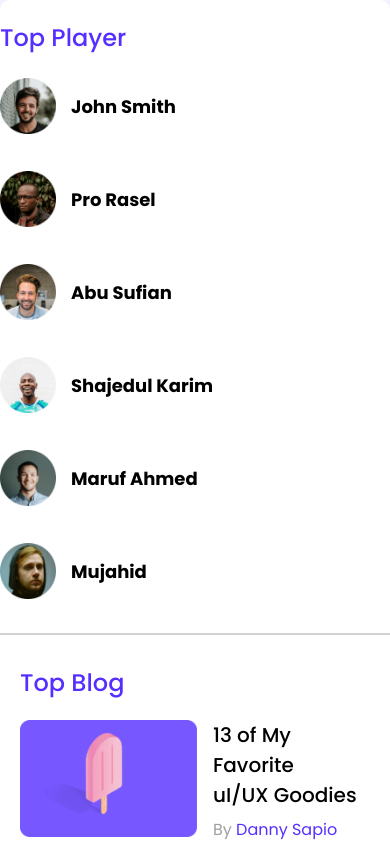
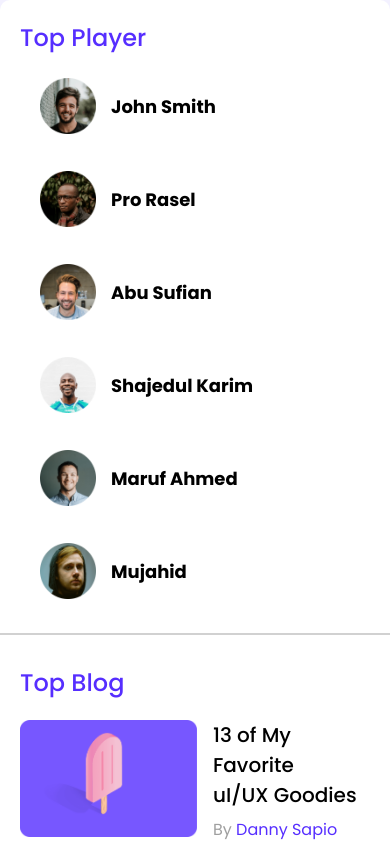
Before and after one commit to F-abubakar24/leader-board, a plain HTML site: page index.html in a window 390 px wide. Shown: the top 847 px of the page. Drawn offline with Linux system fonts and the light colour scheme.

Commit message:
some style added

```diff
--- a/style.css
+++ b/style.css
@@ -215,6 +215,12 @@ hr{
     .top-players h2{
         padding-top: 20px;
     }
+    .top-players{
+        padding: 0px 20px;
+    }
+    .player-wrapper{
+        margin-left: 20px;
+    }
     .player-wrapper, .blog-wrapper{
         grid-template-columns: repeat(1, 1fr);
 
@@ -234,9 +240,6 @@ hr{
 
 
 
-
-
-
     .section-2{
         display: none;
     }
```
